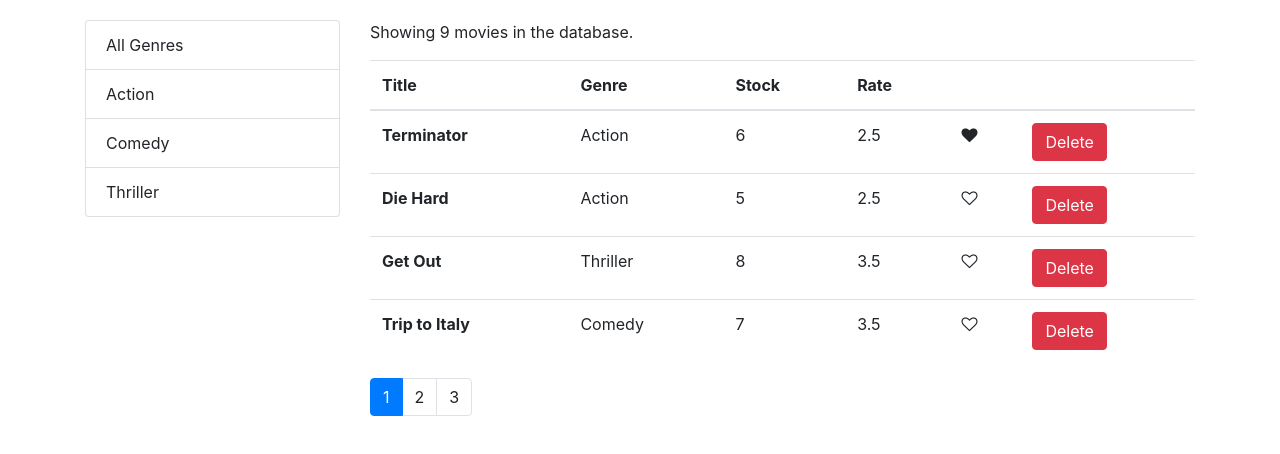
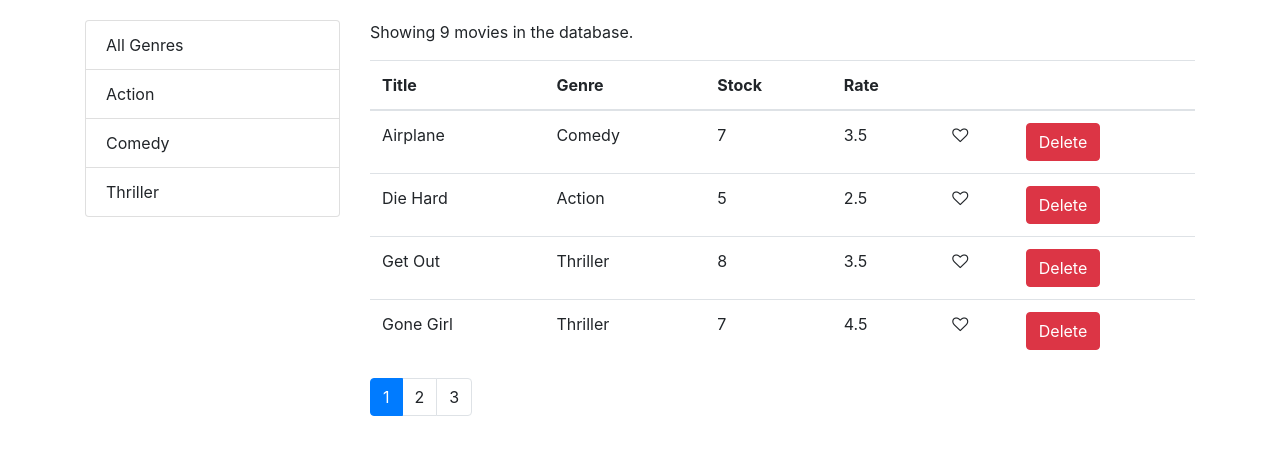
Before and after one commit to WuYen/MoshCourse, a React (Create React App) app in the folder vidly/: page / in a window 1280 px wide. Shown: the top 454 px of the page. Built offline with nearby package versions, Linux system fonts and the light colour scheme.

Commit message:
Add sort function
add onclick to movie table's <th> to trigger sort function
add handleSort function in movie.jsx
fix bug in moviesTable

```diff
--- a/vidly/src/components/common/listGroup.jsx
+++ b/vidly/src/components/common/listGroup.jsx
@@ -13,7 +13,7 @@ const ListGroup = props => {
       {items.map(item => {
         return (
           <li
-            key={item[valueProperty] ? item[valueProperty] : "all"}
+            key={item[valueProperty]}
             className={
               selectedItem === item
                 ? "list-group-item active"
--- a/vidly/src/components/movie.jsx
+++ b/vidly/src/components/movie.jsx
@@ -5,6 +5,7 @@ import Pagination from "./common/pagination";
 import { paginate } from "../utils/paginate";
 import { getGenres } from "../services/fakeGenreService";
 import MoviesTable from "./moviesTable";
+import _ from "lodash";
 
 class MovieTable extends Component {
   state = {
@@ -12,11 +13,12 @@ class MovieTable extends Component {
     genres: [],
     pageSize: 4,
     currentPage: 1,
-    selectedGenre: {}
+    selectedGenre: {},
+    sortColumn: { path: "title", order: "asc" }
   };
 
   componentDidMount() {
-    const genres = [{ name: "All Genres" }, ...getGenres()];
+    const genres = [{ _id: "", name: "All Genres" }, ...getGenres()];
 
     this.setState({ movies: getMovies(), genres });
   }
@@ -44,13 +46,25 @@ class MovieTable extends Component {
     this.setState({ selectedGenre: genre, currentPage: 1 });
   };
 
+  handleSort = path => {
+    const sortColumn = { ...this.state.sortColumn };
+    if (sortColumn.path === path)
+      sortColumn.order = sortColumn.order === "asc" ? "desc" : "asc";
+    else {
+      sortColumn.path = path;
+      sortColumn.order = "asc";
+    }
+    this.setState({ sortColumn });
+  };
+
   render() {
     const { length: count } = this.state.movies;
     const {
       pageSize,
       currentPage,
       selectedGenre,
-      movies: allMovies
+      movies: allMovies,
+      sortColumn
     } = this.state;
     if (this.state.movies.length === 0) {
       return <p>There is no movie to display</p>;
@@ -59,7 +73,8 @@ class MovieTable extends Component {
       selectedGenre && selectedGenre._id
         ? allMovies.filter(m => m.genre._id === selectedGenre._id)
         : allMovies;
-    const movies = paginate(filtered, currentPage, pageSize);
+    const sorted = _.orderBy(filtered, [sortColumn.path], [sortColumn.order]);
+    const movies = paginate(sorted, currentPage, pageSize);
     return (
       <div className="row">
         <div className="col-3">
@@ -75,6 +90,7 @@ class MovieTable extends Component {
             movies={movies}
             onLike={this.handleLike}
             onDelete={this.handleDelete}
+            onSort={this.handleSort}
           />
           <Pagination
             itemsCount={filtered.length}
--- a/vidly/src/components/moviesTable.jsx
+++ b/vidly/src/components/moviesTable.jsx
@@ -2,15 +2,23 @@ import React, { Component } from "react";
 import Like from "./common/like";
 
 const MoviesTable = props => {
-  const { movies, onLike, onDelete } = props;
+  const { movies, onLike, onDelete, onSort } = props;
   return (
     <table className="table">
       <thead>
         <tr>
-          <th scope="col">Title</th>
-          <th scope="col">Genre</th>
-          <th scope="col">Stock</th>
-          <th scope="col">Rate</th>
+          <th onClick={() => onSort("title")} scope="col">
+            Title
+          </th>
+          <th onClick={() => onSort("genre.name")} scope="col">
+            Genre
+          </th>
+          <th onClick={() => onSort("numberInStock")} scope="col">
+            Stock
+          </th>
+          <th onClick={() => onSort("dailyRentalRate")} scope="col">
+            Rate
+          </th>
           <th scope="col" />
           <th scope="col" />
         </tr>
@@ -18,7 +26,7 @@ const MoviesTable = props => {
       <tbody>
         {movies.map(movie => (
           <tr key={movie._id}>
-            <th scope="row">{movie.title}</th>
+            <td>{movie.title}</td>
             <td>{movie.genre.name}</td>
             <td>{movie.numberInStock}</td>
             <td>{movie.dailyRentalRate}</td>
```
